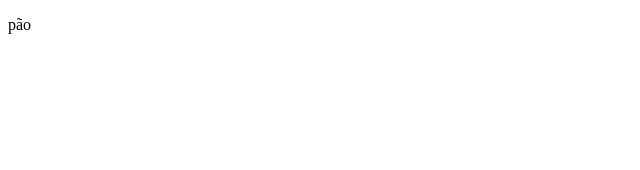
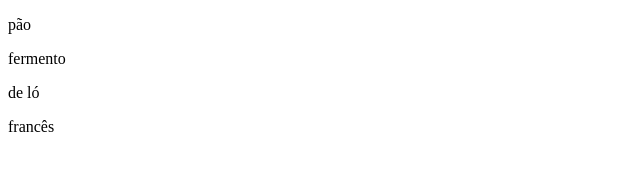
Before and after one commit to juliacastelhano/webBasico, a plain HTML site: page pao.html in a window 1280 px wide. Shown: the whole page, without its empty margins (0-640 px from the left). Drawn offline with Linux system fonts and the light colour scheme.

Commit message:
alterando para criar tags

```diff
--- a/pao.html
+++ b/pao.html
@@ -8,5 +8,8 @@
 </head>
 <body>
     <p>pão</p>
+    <p>fermento</p>
+    <p>de ló</p>
+    <p>francês</p>
 </body>
 </html>
```
Also changed, not shown: index.html (+2 -0 lines).
